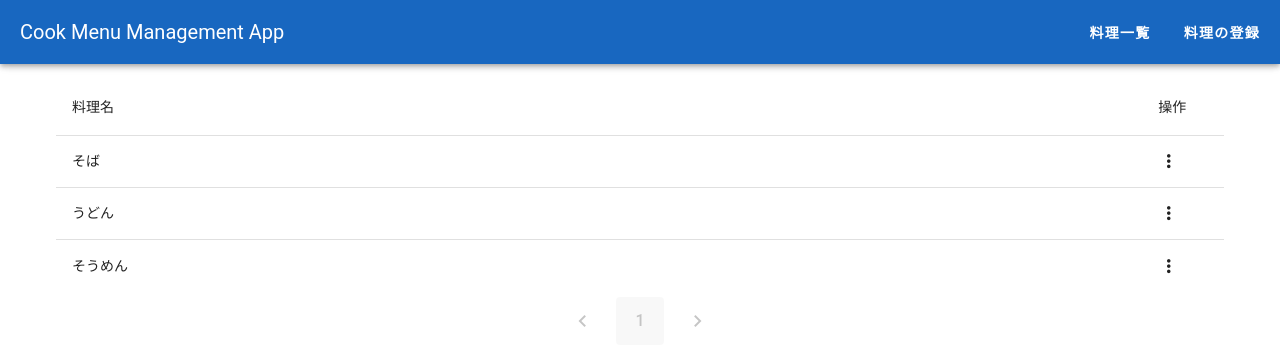
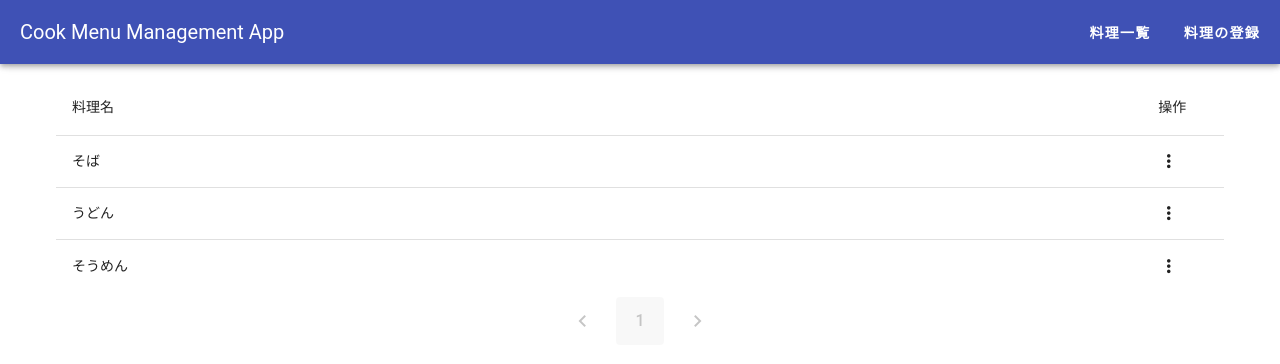
Before and after one commit to suguru-3u/cook-menu-frontend-app, a Vue app: page / in a window 1280 px wide. Shown: the top 364 px of the page. Built offline with nearby package versions, Linux system fonts and the light colour scheme.

Commit message:
changed header color

```diff
--- a/src/App.vue
+++ b/src/App.vue
@@ -4,7 +4,7 @@ import { RouterLink, RouterView } from 'vue-router'
 
 <template>
   <v-app>
-    <v-app-bar color="primary">
+    <v-app-bar color="indigo">
       <v-toolbar-title>Cook Menu Management App</v-toolbar-title>
 
       <v-spacer></v-spacer>
```
